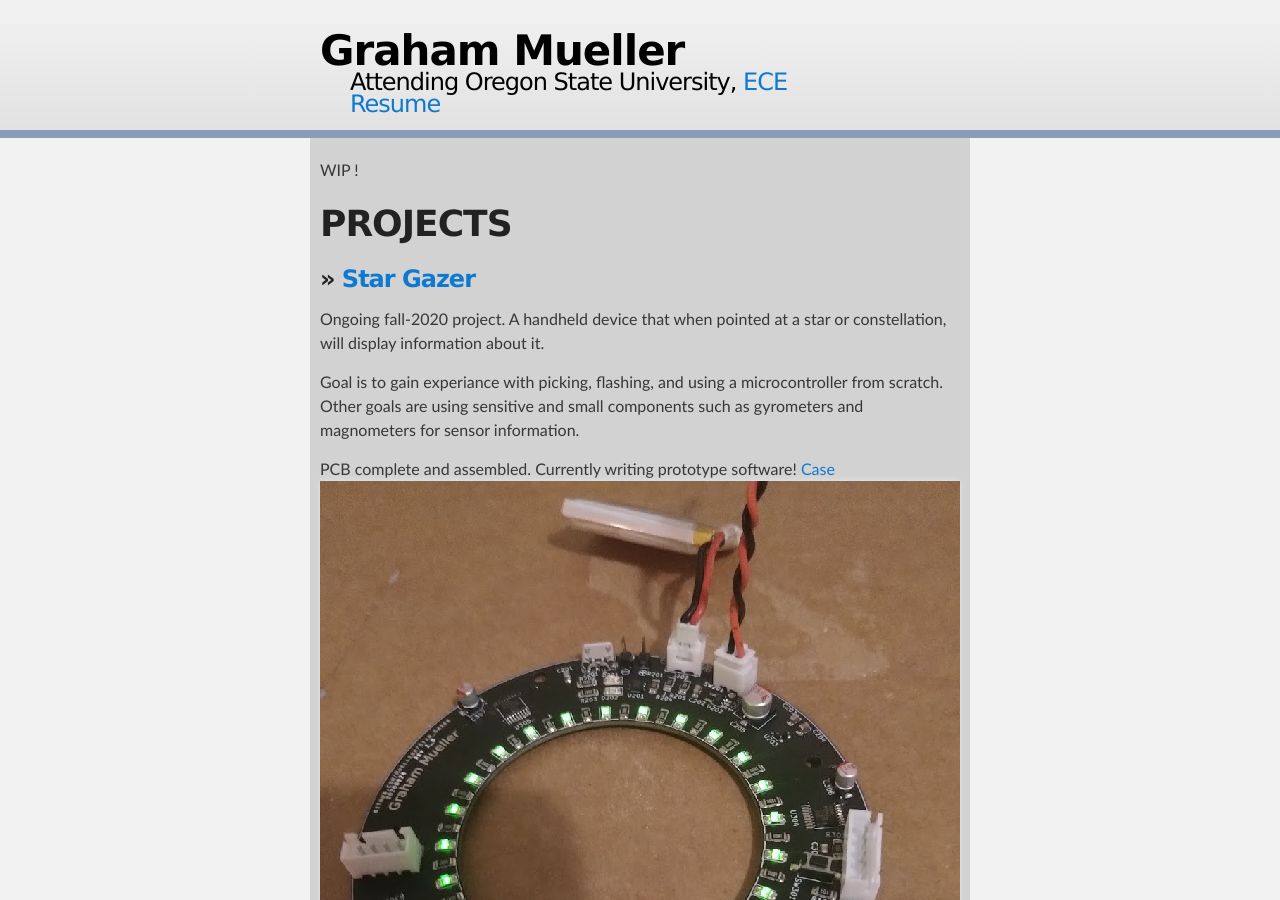
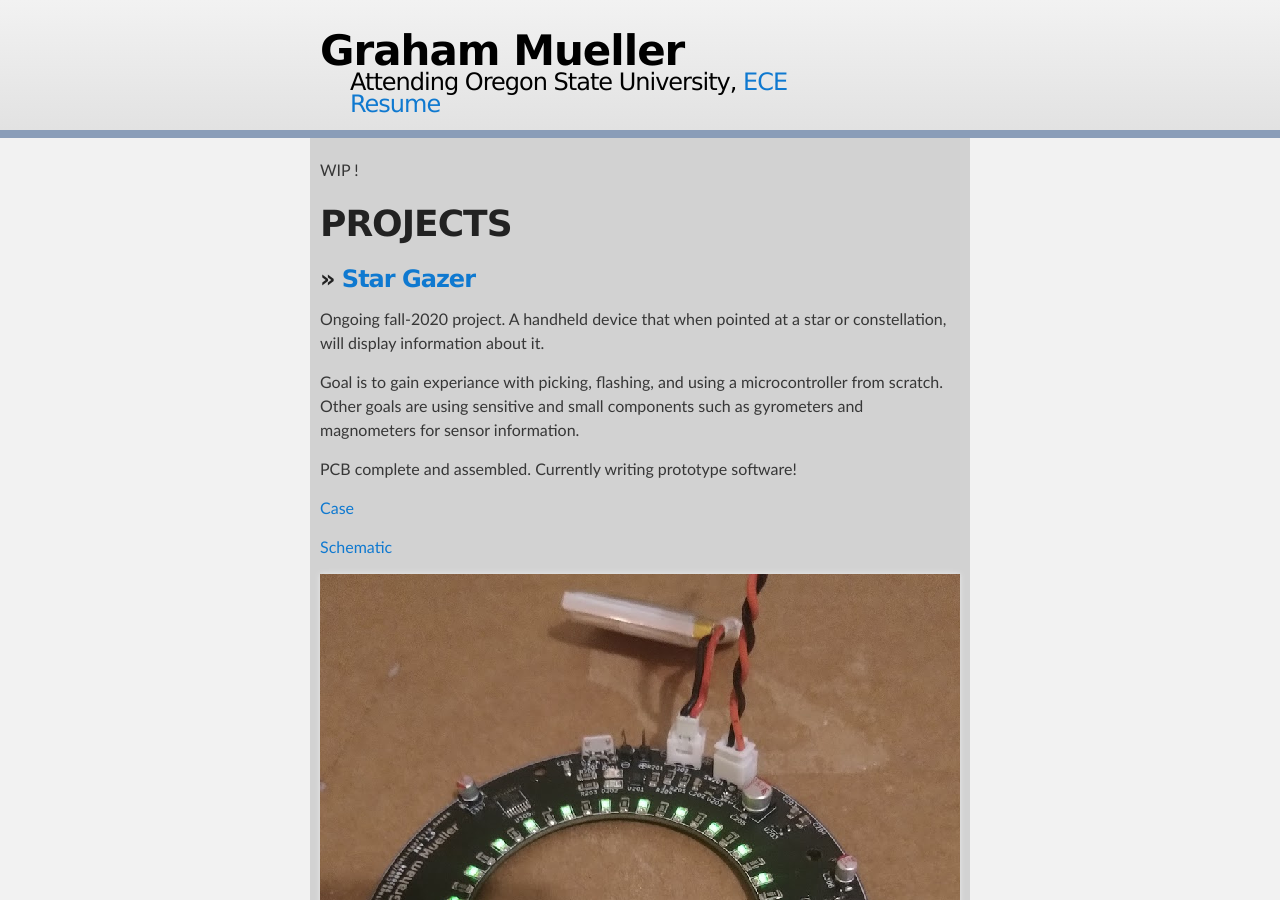
Before and after one commit to Muellegr/Muellegr.github.io, a Jekyll site: the page built from index.md, in a window 1280 px wide and 900 px high. Built offline with Jekyll 4.4.1, drawn with Linux system fonts in a browser that asks for light colours.

Commit message:
New picture

```diff
--- a/index.md
+++ b/index.md
@@ -13,8 +13,15 @@ Goal is to gain experiance with picking, flashing, and using a microcontroller f
 Other goals are using sensitive and small components such as gyrometers and magnometers for sensor information.
 
 PCB complete and assembled.  Currently writing prototype software!
+
 [Case](https://github.com/Muellegr/Star_Gazer/wiki/Case)
+
+[Schematic](https://raw.githubusercontent.com/Muellegr/Star_Gazer/master/Documentation/StarGazer_Schematics.pdf)
+
 ![PCB](assets/StarGazer/pcb_top.png)
+
+
+![PCB](assets/StarGazer/pcb_bottom.png)
 * * *
 
 ### » [FPGA - Max 10 SDRAM Controller](https://github.com/Muellegr/FPGA-Max10-SDRAM-Project-1)
```
Also changed, not shown: assets/StarGazer/pcb_bottom.png (added).
